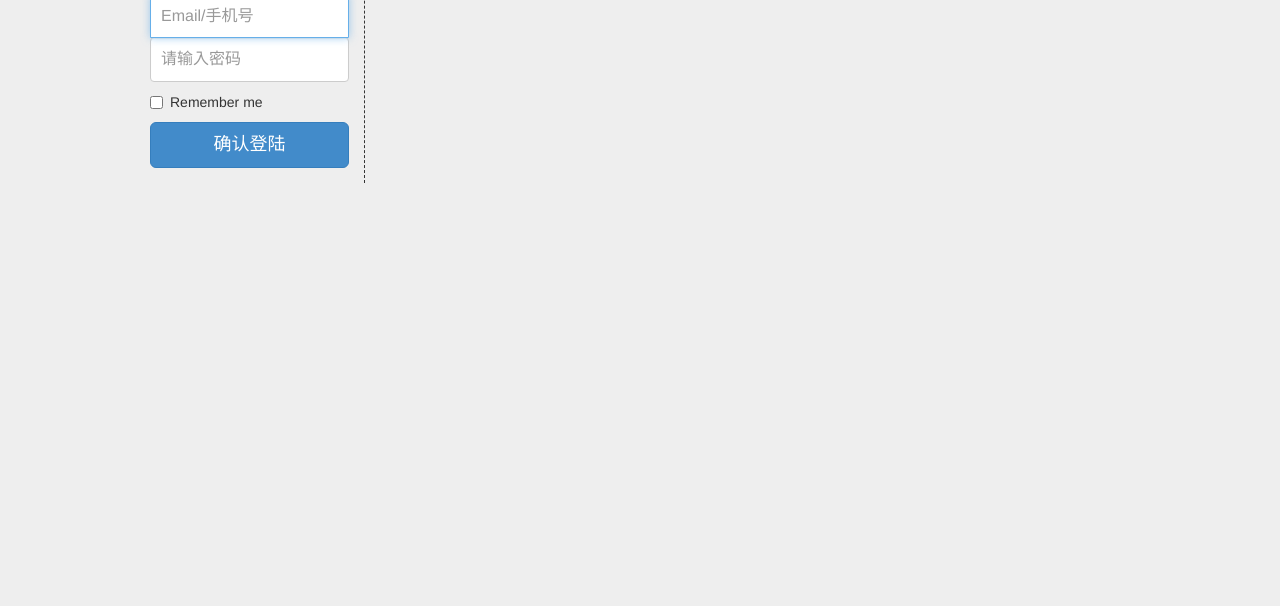
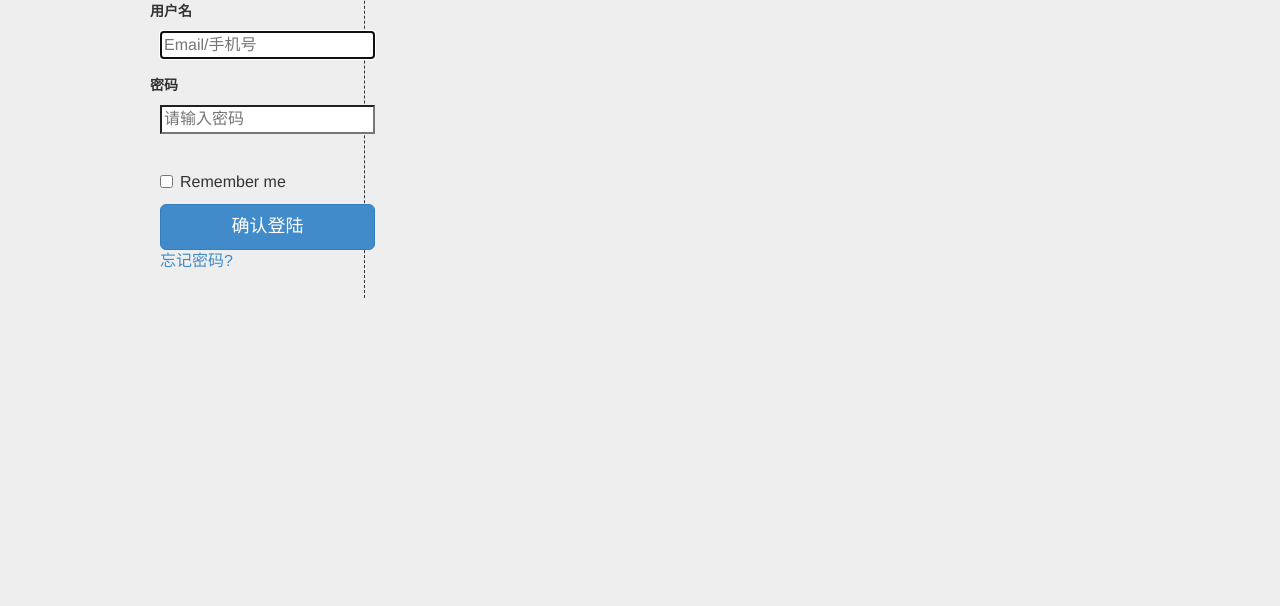
Before and after one commit to zzMOM/ishowidesign, a website: page signin.html in a window 1280 px wide. Shown: the part 194-800 px from the top of the page. Drawn offline with Linux system fonts and the light colour scheme.

Commit message:
updatesignin.html and signin.css

```diff
--- /dev/null
+++ b/signin.css
@@ -0,0 +1,47 @@
+body {
+  padding-top: 40px;
+  padding-bottom: 40px;
+  background-color: #eee;
+}
+
+.text-muted {
+  color: #B74934;
+  background-color: #AA9A66;
+  font-family: Arial Black;
+}
+
+.form-horizontal {
+  max-width: 230px;
+  padding: 15px;
+  margin: 0 auto;
+  border-right: 1px dashed #333;
+}
+.form-horizontal .form-signin-heading,
+.form-horizontal .checkbox {
+  margin-bottom: 10px;
+}
+.form-horizontal .checkbox {
+  font-weight: normal;
+}
+.form-horizontal .controls {
+  position: relative;
+  font-size: 16px;
+  height: auto;
+  padding: 10px;
+  -webkit-box-sizing: border-box;
+     -moz-box-sizing: border-box;
+          box-sizing: border-box;
+}
+.form-horizontal .controls:focus {
+  z-index: 2;
+}
+.form-horizontal input[type="text"] {
+  margin-bottom: -1px;
+  border-bottom-left-radius: 0;
+  border-bottom-right-radius: 0;
+}
+.form-horizontal input[type="password"] {
+  margin-bottom: 10px;
+  border-top-left-radius: 0;
+  border-top-right-radius: 0;
+}
--- a/signin.html
+++ b/signin.html
@@ -7,19 +7,20 @@
     <meta name="author" content="">
     <link rel="shortcut icon" href="img/favicon.png">
 
-    <title>Signin Template for Bootstrap</title>
+    <title>登陆ishowidesign</title>
 
     <!-- Bootstrap core CSS -->
     <link href="css/bootstrap.css" rel="stylesheet">
 
     <!-- Custom styles for this template -->
-    <link href="css/signin.css" rel="stylesheet">
+    <link href="signin.css" rel="stylesheet">
 
     <!-- HTML5 shim and Respond.js IE8 support of HTML5 elements and media queries -->
     <!--[if lt IE 9]>
       <script src="../../assets/js/html5shiv.js"></script>
       <script src="../../assets/js/respond.min.js"></script>
     <![endif]-->
+
   </head>
 
   <body>
@@ -31,22 +32,43 @@
           <li><a href="#">注册</a></li>
           <li><a href="#">帮助</a></li>
         </ul>
-        <h1 class="text-muted">衣秀Design</h1>
+        <h1 class="text-muted">优品创衣吧</h1>
       </div>
 
       <div class="row">
-      <div class="col-md-4">
-      <form class="form-signin">
-        <h2 class="form-signin-heading">请登陆</h2>
-        <input type="text" class="form-control" placeholder="Email/手机号" autofocus>
-        <input type="密码" class="form-control" placeholder="请输入密码">
-        <label class="checkbox">
-          <input type="checkbox" value="remember-me"> Remember me
-        </label>
-        <button class="btn btn-lg btn-primary btn-block" type="submit">确认登陆</button>
-      </form>
+      <div id="signin" class="col-md-4">
+        <form class="form-horizontal" id="signinInfo" name="signinForm" action="" method="">
+        <fieldset>
+          <h2 class="form-signin-heading">请登陆</h2>
+          <div calss="control-group">
+            <label class="control-label" for="inputEmail">用户名</label>
+            <div class="controls">
+              <input type="text" id="userName" name="userName" placeholder="Email/手机号" autofocus>
+            </div>
+          </div>
+          <!--   -->
+          <div class="control-group">
+            <label class="control-label" for="inputPassword" id="passwordLabel">密码</label>
+            <div class="controls">
+              <input type="password" id="password" name="password" placeholder="请输入密码">
+            </div>
+          </div>
+          <!--  -->
+          <div class="control-group">
+            <div class="controls">
+              <label class="checkbox">
+                <input type="checkbox" value="remember-me"> Remember me
+              </label>
+          <button class="btn btn-lg btn-primary btn-block" type="submit" id="submit_button">确认登陆
+            <a href="javascript:void submitForm()"></a>
+          </button>
+          <div id="forgotPassword">
+            <a href="javasript:void forgotPassword();">忘记密码?</a>
+          </div>
+        </fieldset>
+        </form>
       </div>
-      <div class="col-md-8">
+      <div id="joinArea" class="col-md-8">
         <p>还没有注册，现在就开始注册</p>
       </div>
       </div>
```
